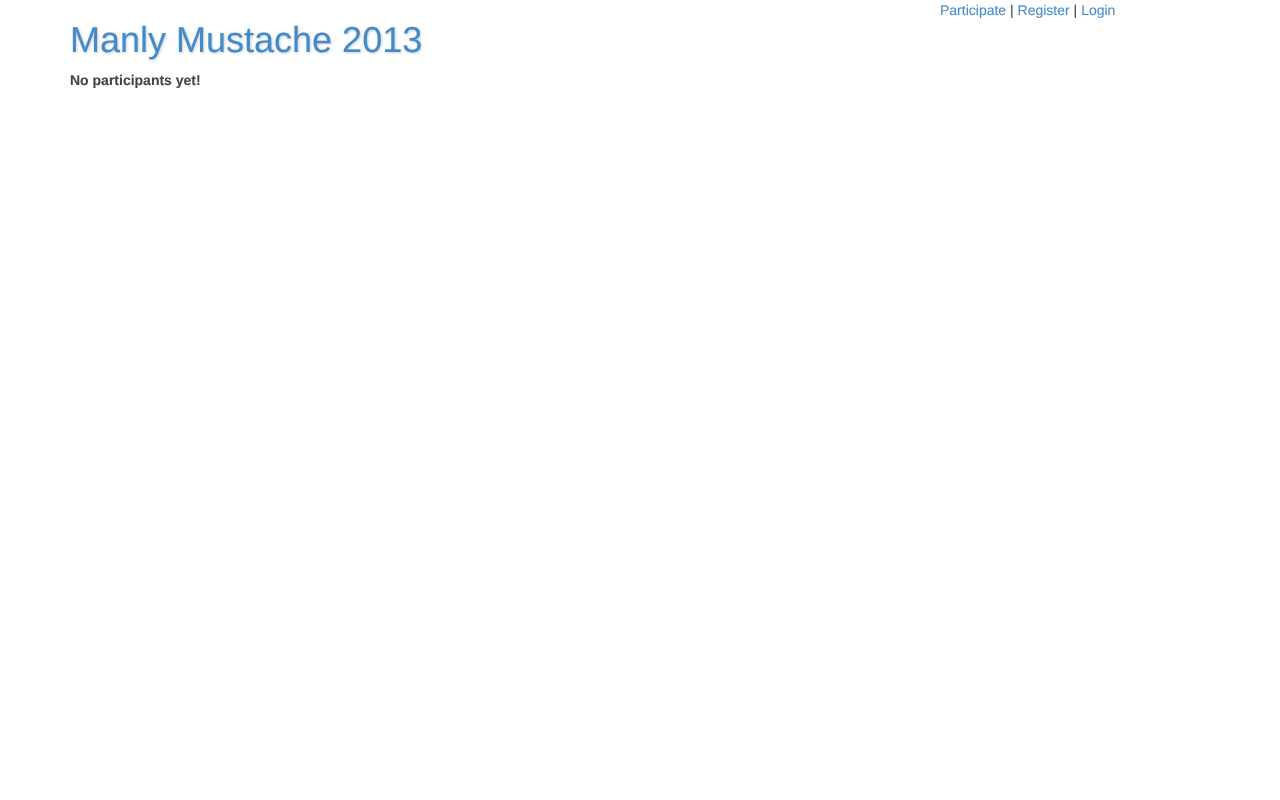
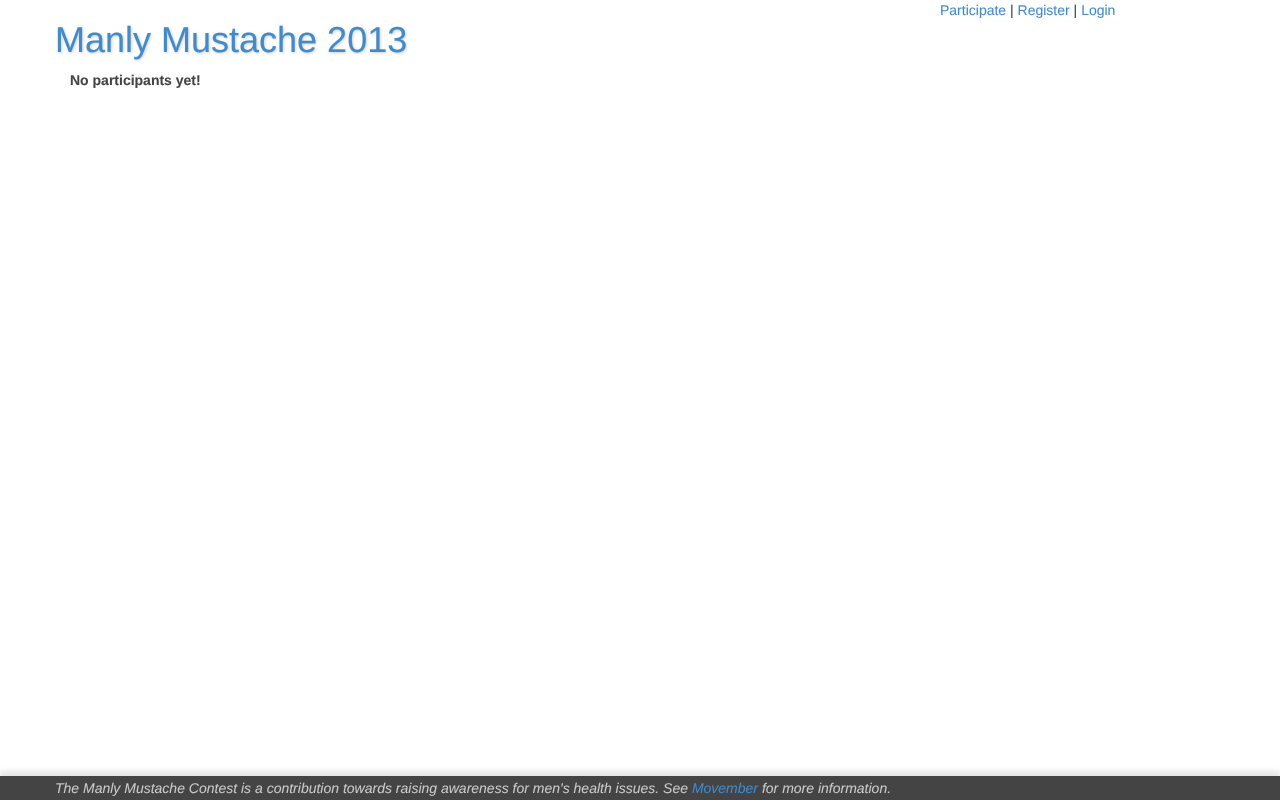
Before and after one commit to mavroskardia/mustache2013, a Django app: page / in a window 1280 px wide. Run offline with Django 3.2, Linux system fonts and the light colour scheme; data that the repository does not hold is empty; some libraries are stand-ins or nearby versions; some web fonts are replaced.

Commit message:
Added fixed bottom to explain what it's all about

```diff
--- a/mustache/voting/static/css/custom.css
+++ b/mustache/voting/static/css/custom.css
@@ -1,6 +1,6 @@
 /* custom.css */
 
-body { background-color: #fff; }
+body { background-color: #fff; padding-bottom: 40px; }
 
 @media (max-width: 720px) {
 	body { text-align: center; }
@@ -19,7 +19,18 @@ h2 { font-size: 40px; }
 
 label { font-weight: 400; }
 
+.nav.navbar-default.navbar-fixed-bottom {
+	box-shadow: 0 -5px 5px rgba(0,0,0,0.1);
+	background-color: #444;
+	color: #ccc;
+	padding: 2px;
+}
+
 .pointer { cursor: pointer; }
+
+.gentleman .form-group { margin-bottom: 0; line-height: 40px; }
+.gentleman .form-group:hover { background-color: #f7f7f7; }
+.gentleman .form-group label { cursor: pointer; }
 
 .comments { text-align: left; padding: 1em; }
 
--- a/mustache/voting/templates/base.html
+++ b/mustache/voting/templates/base.html
@@ -26,7 +26,7 @@
             {% endif %}
             </div>
 
-            <h1><a href="{% url 'home' %}">Manly Mustache 2013</a></h1>
+            <h1 class="row"><a href="{% url 'home' %}">Manly Mustache 2013</a></h1>
 
             {% if messages %}
                 <ul class="messages list-unstyled nav nav-pills">
@@ -42,6 +42,15 @@
             {% block content %}
             {% endblock %}
         </div>
+
+        <div class="nav navbar-default navbar-fixed-bottom">
+            <div class="container">
+                <div class="row">
+                    <em>The Manly Mustache Contest is a contribution towards raising awareness for men's health issues. See <a href="http://movember.com">Movember</a> for more information.</em>
+                </div>
+            </div>
+        </div>
+
         <script src="http://codeorigin.jquery.com/jquery-2.0.3.min.js"></script>
         <script src="{% static 'js/bootstrap.min.js' %}"></script>
     </body>
```
